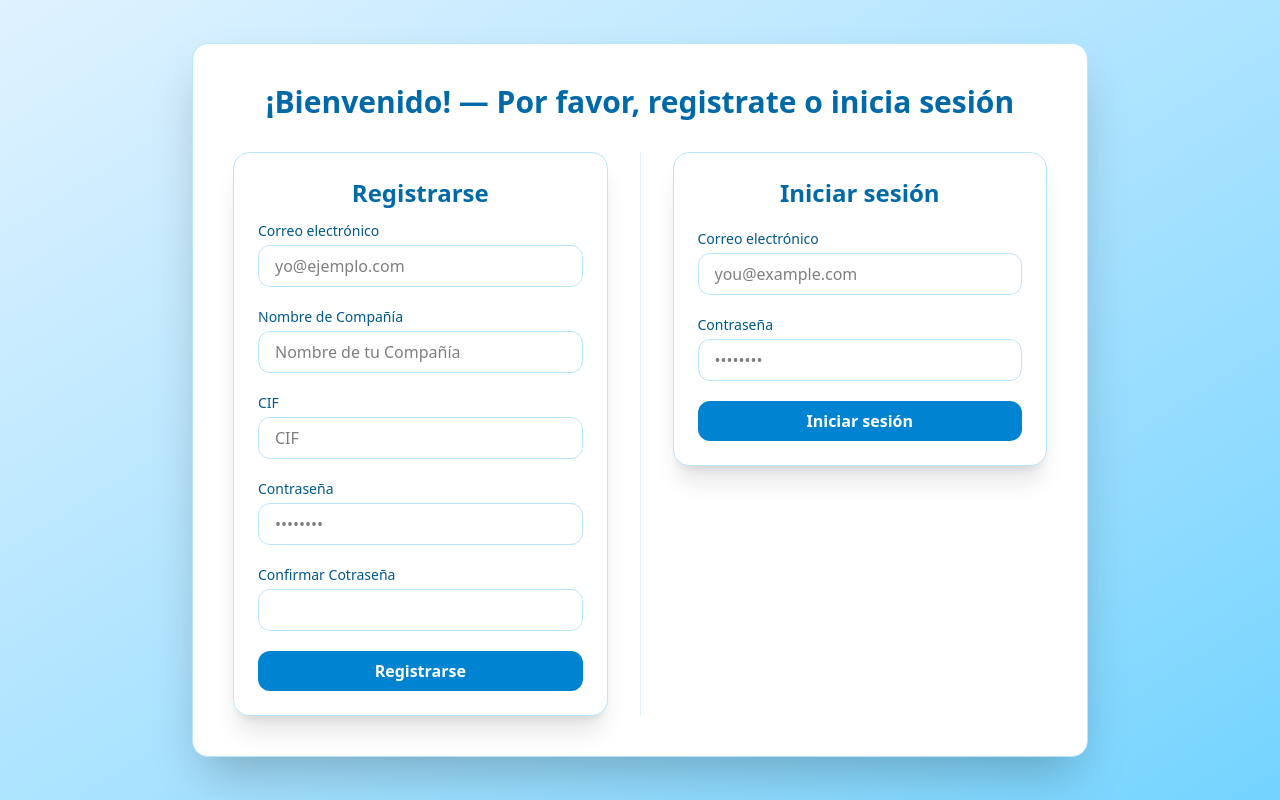
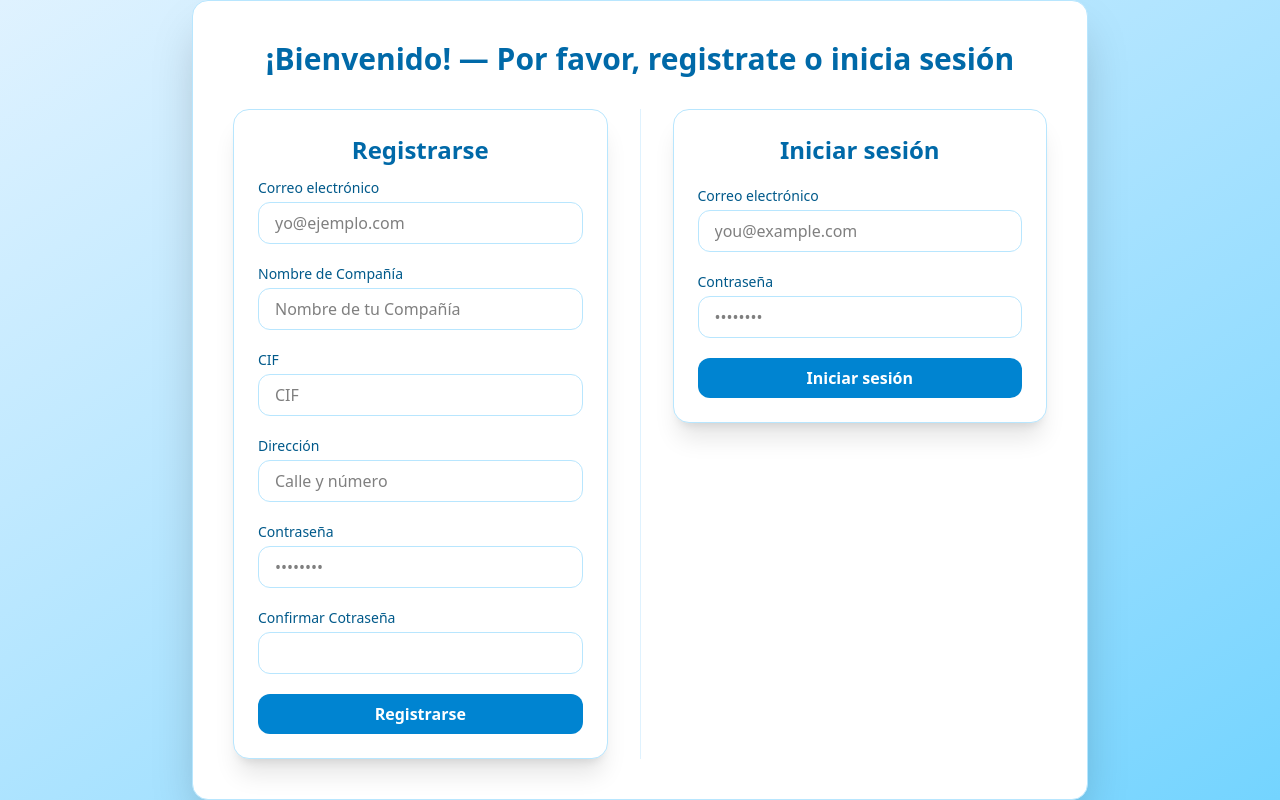
Before and after one commit to Simme63/eticalidad_form, a React (Vite) app in the folder frontend/: page / in a window 1280 px wide. Built offline with nearby package versions, Linux system fonts and the light colour scheme.

Commit message:
Adds address input field to registration form
Introduces an address input field in the registration form to allow users to provide their street and number information. Enhances user data collection and form completeness.

```diff
--- a/frontend/src/components/Register.jsx
+++ b/frontend/src/components/Register.jsx
@@ -7,6 +7,7 @@ function Register() {
   const [repeatPassword, setRepeatPassword] = useState("");
   const [companyName, setCompanyName] = useState("");
   const [cif, setCif] = useState("");
+  const [address, setAddress] = useState("");
   const [error, setError] = useState(null);
 
   const handleRegister = async (e) => {
@@ -76,6 +77,17 @@ function Register() {
       </div>
 
       <div>
+        <label className="block text-sky-800 text-sm mb-1">Dirección</label>
+        <input
+          type="text"
+          placeholder="Calle y número"
+          value={address}
+          onChange={(e) => setAddress(e.target.value)}
+          className="w-full px-4 py-2 border border-sky-200 rounded-xl focus:outline-none focus:ring-2 focus:ring-sky-400 transition"
+        />
+      </div>
+
+      <div>
         <label className="block text-sky-800 text-sm mb-1">Contraseña</label>
         <input
           type="password"
```
